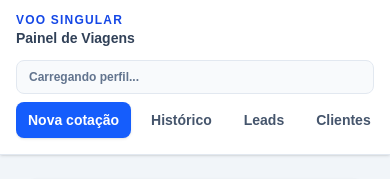
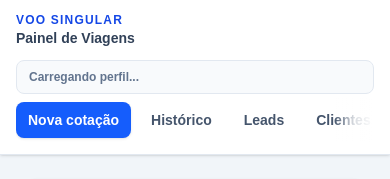
Before and after one commit to Borges198/crm-carioca, a Next.js app in the folder painel-viagens/: page / in a window 390 px wide. Shown: the top 179 px of the page. Built offline with nearby package versions, Linux system fonts and the light colour scheme; no server answers; the database is empty; sample sign-in values are in the browser's storage.

Commit message:
fix: melhora navegacao mobile

```diff
--- a/painel-viagens/src/components/MainNav.tsx
+++ b/painel-viagens/src/components/MainNav.tsx
@@ -54,10 +54,10 @@ export default function MainNav() {
           </p>
         </Link>
 
-        <div className="flex flex-col gap-2 lg:flex-row lg:items-center">
+        <div className="relative min-w-0 flex flex-col gap-2 lg:flex-row lg:items-center">
           <AccessProfileBadge />
 
-          <nav aria-label="Navegação principal" className="flex gap-2 overflow-x-auto pb-1 lg:pb-0">
+          <nav aria-label="Navegação principal" className="flex gap-2 overflow-x-auto pb-1 pr-10 sm:pr-0 lg:pb-0">
             {navItems.map((item) => {
               const isActive = pathname === item.href;
 
@@ -85,6 +85,10 @@ export default function MainNav() {
               {isSigningOut ? "Saindo..." : "Sair"}
             </button>
           </nav>
+          <div
+            aria-hidden="true"
+            className="pointer-events-none absolute right-0 bottom-0 h-11 w-10 bg-linear-to-l from-white via-white/80 to-transparent sm:hidden"
+          />
         </div>
       </div>
     </header>
```
